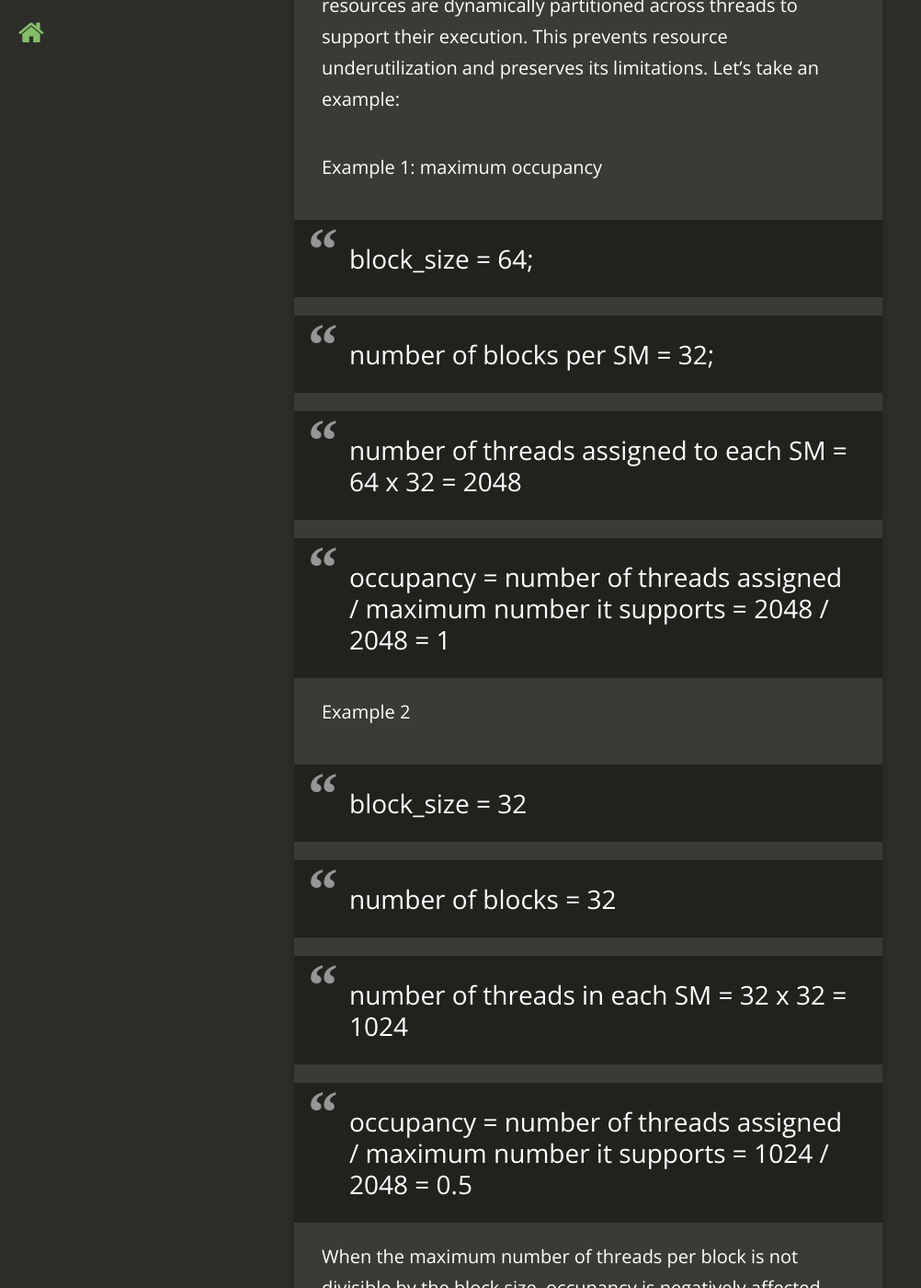
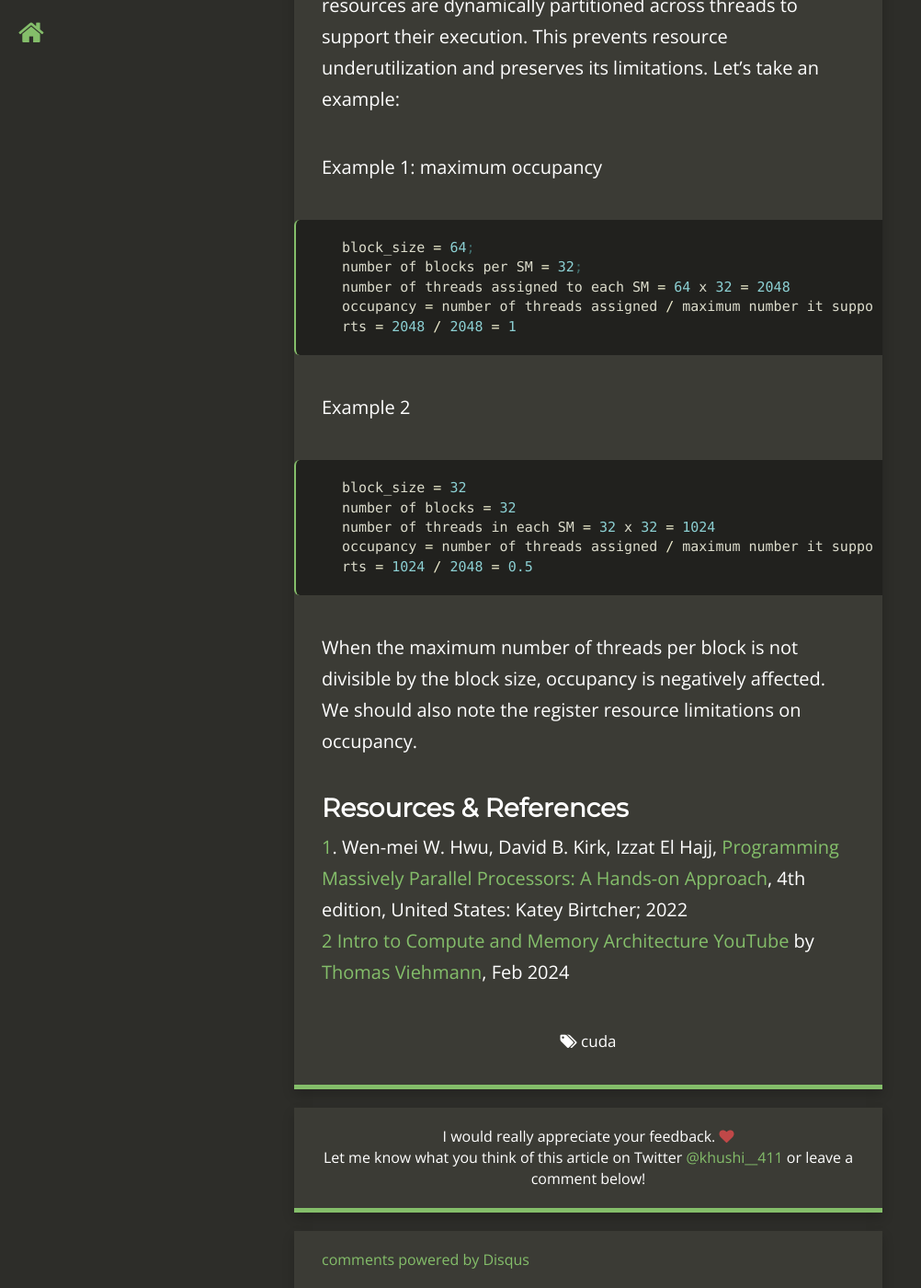
Before and after one commit to khushi-411/khushi-411.github.io, a Jekyll site: the page built from _posts/2024-05-15-compute_architecture_and_scheduling.md, in a window 1280 px wide and 1400 px high, scrolled down 4820 px. Shown: the whole window at 92% size, without its empty margins (0-1002 px from the left). Built offline with Jekyll 4.4.1, drawn with Linux system fonts in a browser that asks for light colours; nearby versions of some CDN libraries; comment, search, counter and statistics services are not loaded.

Commit message:
minor fix

````diff
--- a/_posts/2024-05-15-compute_architecture_and_scheduling.md
+++ b/_posts/2024-05-15-compute_architecture_and_scheduling.md
@@ -98,22 +98,20 @@ support their execution. This prevents resource underutilization
 and preserves its limitations. Let's take an example:
 
 Example 1: maximum occupancy
-> block_size = 64;
-
-> number of blocks per SM = 32;
-
-> number of threads assigned to each SM = 64 x 32 = 2048
-
-> occupancy = number of threads assigned / maximum number it supports = 2048 / 2048 = 1
+```cpp
+block_size = 64;
+number of blocks per SM = 32;
+number of threads assigned to each SM = 64 x 32 = 2048
+occupancy = number of threads assigned / maximum number it supports = 2048 / 2048 = 1
+```
 
 Example 2
-> block_size = 32
-
-> number of blocks = 32
-
-> number of threads in each SM = 32 x 32 = 1024
-
-> occupancy = number of threads assigned / maximum number it supports = 1024 / 2048 = 0.5
+```cpp
+block_size = 32
+number of blocks = 32
+number of threads in each SM = 32 x 32 = 1024
+occupancy = number of threads assigned / maximum number it supports = 1024 / 2048 = 0.5
+```
 
 When the maximum number of threads per block is not divisible
 by the block size, occupancy is negatively affected.
````
